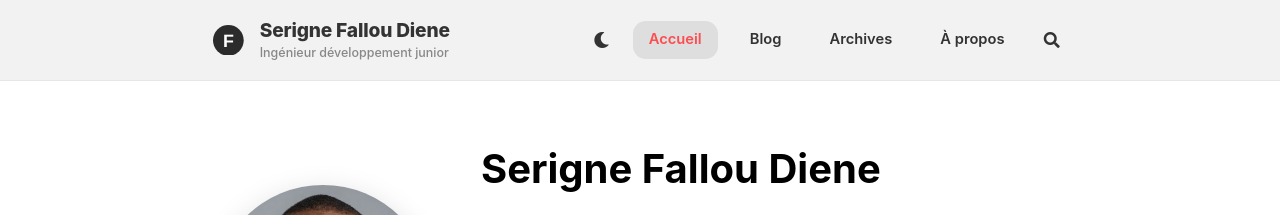
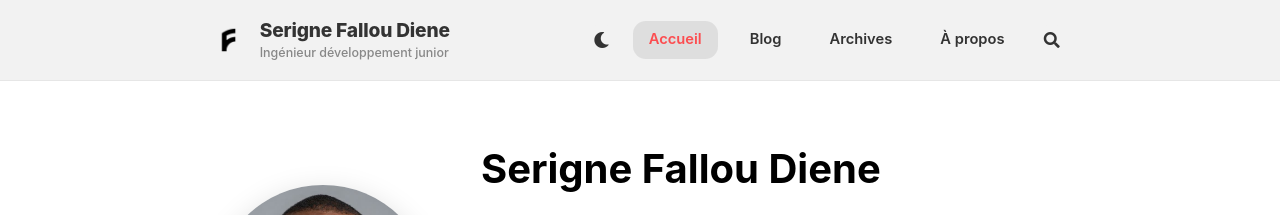
Before and after one commit to sfalloudiene/sfalloudiene.github.io, a Jekyll site: the page built from index.html, in a window 1280 px wide. Shown: the top 215 px of the page. Built offline with Jekyll 4.4.1, drawn with Linux system fonts in a browser that asks for light colours; nearby versions of some CDN libraries.

Commit message:
feat: nouveau logo (F stylise), remplace le monogramme dans le header et tous les favicons/touch-icons, inverse en blanc en mode sombre

```diff
--- a/_includes/header.html
+++ b/_includes/header.html
@@ -8,7 +8,7 @@
     <div class="main">
       <div class="header__title">
         <div class="header__brand">
-          {%- include svg/logo.svg -%}
+          <img src="{{ '/assets/images/logo.png' | relative_url }}" alt="Logo" class="header__logo">
           {%- assign _paths_root = site.paths.root | default: site.data.variables.default.paths.root  -%}
           {%- include snippets/get-nav-url.html path=_paths_root -%}
           {%- if site.title -%}
--- a/_sass/custom.scss
+++ b/_sass/custom.scss
@@ -7,6 +7,24 @@ $nav-font-stack: -apple-system, BlinkMacSystemFont, "Segoe UI", Roboto, Helvetic
 
 .header {
   border-bottom: 1px solid $border-color-l;
+}
+
+.header__logo {
+  width: map-get($base, font-size-h4) * 1.6;
+  height: map-get($base, font-size-h4) * 1.6;
+  margin-right: map-get($spacers, 3);
+  vertical-align: middle;
+  object-fit: contain;
+  @include media-breakpoint-down(md) {
+    width: map-get($base, font-size-h4) * 1.2;
+    height: map-get($base, font-size-h4) * 1.2;
+  }
+}
+
+// The logo is a solid black mark on a transparent background - invert it to
+// white in dark mode so it stays visible against the dark header background.
+[data-theme="dark"] .header__logo {
+  filter: invert(1);
 }
 
 .header__brand a {
```
Also changed, not shown: assets/android-chrome-192x192.png, assets/android-chrome-512x512.png, assets/apple-touch-icon.png, assets/favicon-16x16.png, assets/favicon-32x32.png, assets/favicon.ico, assets/images/logo.png (added), assets/mstile-144x144.png, assets/mstile-150x150.png, assets/mstile-310x150.png, assets/mstile-310x310.png, assets/mstile-70x70.png.
